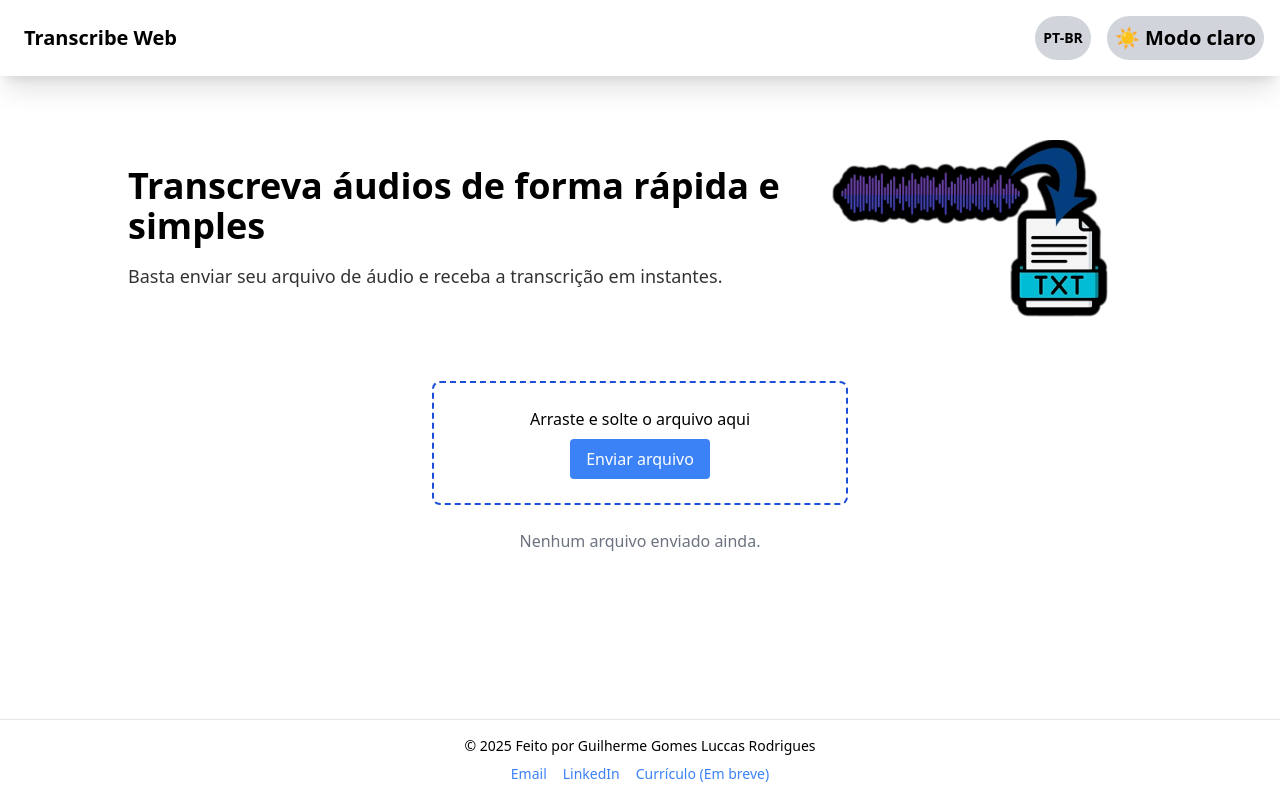
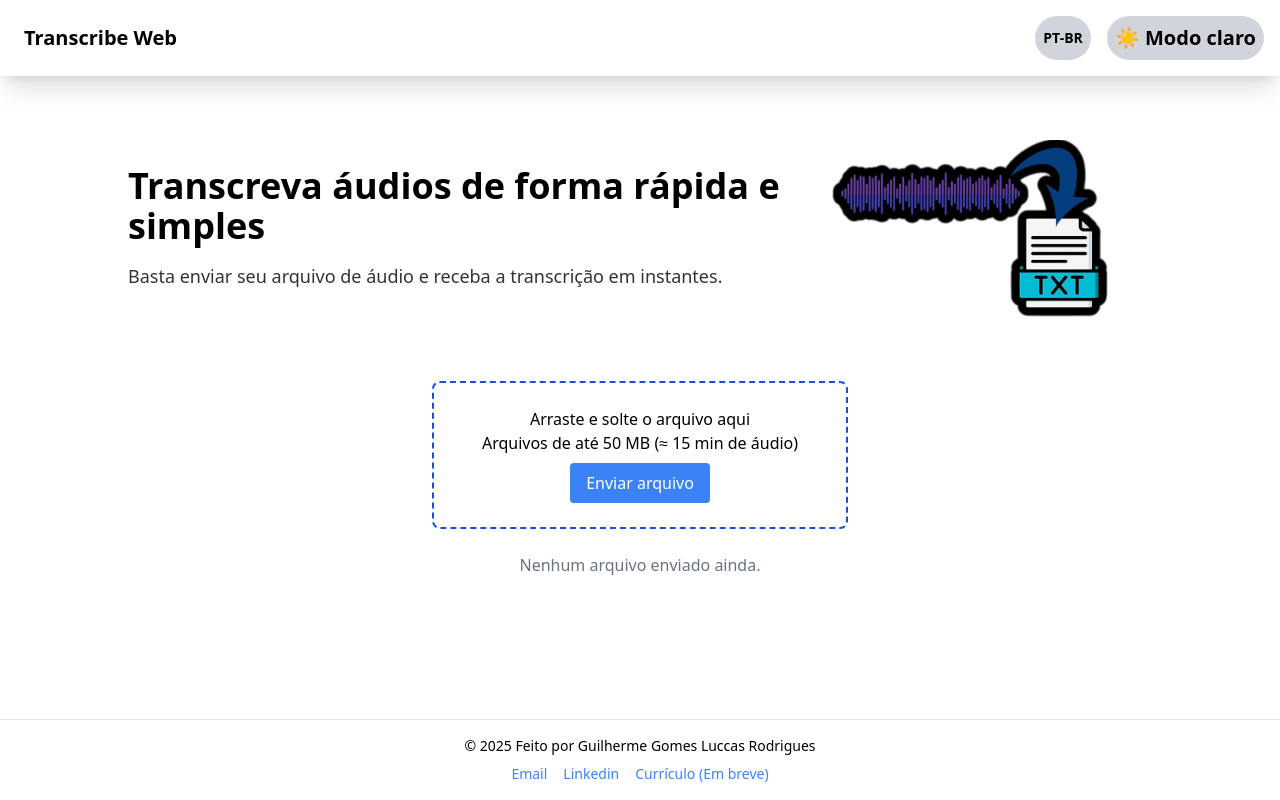
Before and after one commit to Guilherme-Gomes-Luccas/TranscribeWeb, a React (Vite) app: page / in a window 1280 px wide. Built offline with nearby package versions, Linux system fonts and the light colour scheme.

Commit message:
add error on upload and max size text

```diff
--- a/src/components/Dropzone.tsx
+++ b/src/components/Dropzone.tsx
@@ -1,30 +1,57 @@
-import React from 'react';
 import { useDropzone } from 'react-dropzone';
+import { useState } from 'react';
 import { useTranslation } from 'react-i18next';
 
 interface DropzoneProps {
   onFileAccepted: (file: File) => void;
 }
 
-const Dropzone: React.FC<DropzoneProps> = ({ onFileAccepted }) => {
-  const { getRootProps, getInputProps } = useDropzone({
+const Dropzone = ({ onFileAccepted }: DropzoneProps) => {
+  const [errorMsg, setErrorMsg] = useState('');
+  const { t } = useTranslation();
+
+  const maxSize = 50 * 1024 * 1024; // 50 MB
+
+  const {
+    getRootProps,
+    getInputProps,
+    open,
+  } = useDropzone({
     onDrop: (acceptedFiles) => {
+      setErrorMsg('');
       if (acceptedFiles.length > 0) {
         onFileAccepted(acceptedFiles[0]);
       }
     },
+    onDropRejected: (fileRejections) => {
+      const tooBig = fileRejections.some(rejection =>
+        rejection.errors.some(e => e.code === 'file-too-large')
+      );
+      if (tooBig) {
+        setErrorMsg(t('fileTooLarge')); // Exemplo: "O arquivo excede 50MB"
+      } else {
+        setErrorMsg(t('uploadError')); // Mensagem genérica
+      }
+    },
     accept: { 'audio/*': [] },
+    noClick: true,
+    maxSize,
   });
 
-  const { t } = useTranslation();
-
   return (
-    <div {...getRootProps()} className="w-1/3 border-blue-700 border-2 border-dashed p-6 rounded-lg text-center">
+    <div className="w-1/3 border-blue-700 border-2 border-dashed p-6 rounded-lg text-center" {...getRootProps()}>
       <input {...getInputProps()} />
       <p>{t('dropzoneText')}</p>
-      <button className="bg-blue-500 text-white px-4 py-2 mt-2 rounded hover:bg-blue-600">
+      <p>{t('audioSizeText')}</p>
+      <button
+        onClick={open}
+        className="bg-blue-500 text-white px-4 py-2 mt-2 rounded hover:bg-blue-600"
+      >
         {t('uploadButton')}
       </button>
+      {errorMsg && (
+        <p className="text-red-500 mt-2">{errorMsg}</p>
+      )}
     </div>
   );
 };
--- a/src/components/Footer.tsx
+++ b/src/components/Footer.tsx
@@ -13,10 +13,10 @@ const Footer: React.FC = () => {
                 Email
             </a>
             <a href="https://www.linkedin.com/in/guilherme-gomes-luccas/" target="_blank" rel="noopener noreferrer" className="hover:underline text-blue-500 dark:text-blue-400">
-                LinkedIn
+                Linkedin
             </a>
             <a href="" target="_blank" rel="noopener noreferrer" className="hover:underline text-blue-500 dark:text-blue-400">
-                Currículo ({t('soon')})
+                {t('resume')} ({t('soon')})
             </a>
         </div>
         </footer>
--- a/src/locales/en.json
+++ b/src/locales/en.json
@@ -10,10 +10,12 @@
     "expand": "Expand",
     "homePage": "Transcribe Web",
     "dropzoneText": "Drag and drop your file here",
+    "audioSizeText": "Files up to 50 MB (≈ 15 min of audio)",
     "uploadButton": "Upload file",
     "darkMode": "🌙 Dark Mode",
     "lightMode": "☀️ Light Mode",
     "madeby": "Made by",
+    "resume": "Resume",
     "soon": "Coming soon",
     "uploading": "Uploading file...",
     "extracting": "Extracting audio...",
@@ -21,5 +23,6 @@
     "transcribing": "Transcribing audio...",
     "summarizing": "Summarizing transcription...",
     "finished": "Process completed!",
-    "error_processing": "An error occurred during processing."
+    "error_processing": "An error occurred during processing.",
+    "fileTooLarge": "The file is very large. Maximum allowed: 50MB"
 }
--- a/src/locales/pt.json
+++ b/src/locales/pt.json
@@ -10,10 +10,12 @@
     "expand": "Expandir",
     "homePage": "Transcribe Web",
     "dropzoneText": "Arraste e solte o arquivo aqui",
+    "audioSizeText": "Arquivos de até 50 MB (≈ 15 min de áudio)",
     "uploadButton": "Enviar arquivo",
     "darkMode": "🌙 Modo escuro",
     "lightMode": "☀️ Modo claro",
     "madeby": "Feito por",
+    "resume": "Currículo",
     "soon": "Em breve",
     "uploading": "Enviando arquivo...",
     "extracting": "Extraindo áudio...",
@@ -21,5 +23,6 @@
     "transcribing": "Transcrevendo áudio...",
     "summarizing": "Resumindo transcrição...",
     "finished": "Processo finalizado!",
-    "error_processing": "Ocorreu um erro no processamento."
+    "error_processing": "Ocorreu um erro no processamento.",
+    "fileTooLarge": "O arquivo é muito grande. Máximo permitido: 50MB"
 }
```
